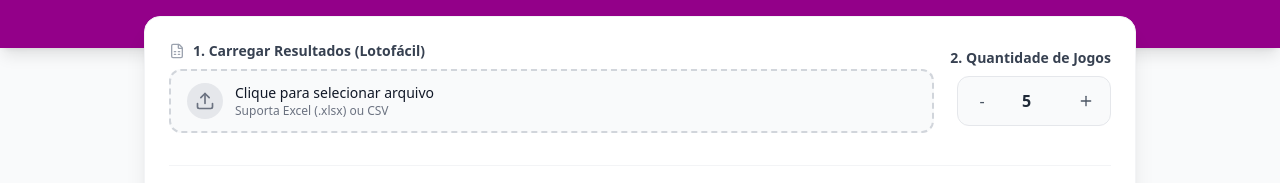
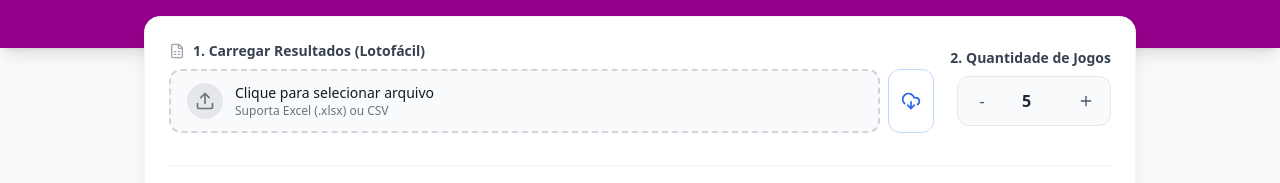
Before and after one commit to techwavedev/LotoGen-Pro, a React (Vite) app: page / in a window 1280 px wide. Shown: the part 136-319 px from the top of the page. Built offline with nearby package versions, Linux system fonts and the light colour scheme.

Commit message:
feat: add download button to fetch lottery results from asloterias.com.br

```diff
--- a/App.tsx
+++ b/App.tsx
@@ -1,5 +1,5 @@
 import React, { useState, useRef, useEffect } from 'react';
-import { Upload, Play, Download, Trash2, Clover, AlertCircle, FileSpreadsheet, Plus, Copy, Dna, Grid, CheckCircle2, CircleDot } from 'lucide-react';
+import { Upload, Play, Download, Trash2, Clover, AlertCircle, FileSpreadsheet, Plus, Copy, Dna, Grid, CheckCircle2, CircleDot, CloudDownload } from 'lucide-react';
 import { Game, DEFAULT_CONFIG, FilterConfig, HistoryAnalysis, LOTTERIES, LotteryDefinition, LotteryId } from './types';
 import { parseHistoryFile, generateGames, analyzeHistory } from './services/lotteryService';
 import GameTicket from './components/GameTicket';
@@ -24,6 +24,7 @@ function App() {
   const [isModalOpen, setIsModalOpen] = useState(false);
 
   const fileInputRef = useRef<HTMLInputElement>(null);
+  const downloadFormRef = useRef<HTMLFormElement>(null);
 
   // Reset state when lottery changes
   useEffect(() => {
@@ -42,6 +43,17 @@ function App() {
 
   const handleLotteryChange = (id: LotteryId) => {
     setCurrentLotteryId(id);
+  };
+
+  // Download history from asloterias.com.br via hidden form POST
+  const handleDownloadHistory = () => {
+    if (downloadFormRef.current) {
+      const input = downloadFormRef.current.querySelector('input[name="l"]') as HTMLInputElement;
+      if (input) {
+        input.value = lottery.downloadParam;
+      }
+      downloadFormRef.current.submit();
+    }
   };
 
   const handleFileUpload = async (e: React.ChangeEvent<HTMLInputElement>) => {
@@ -197,6 +209,13 @@ function App() {
                       </div>
                     </div>
                  </div>
+                 <button
+                   onClick={handleDownloadHistory}
+                   className="p-3 text-blue-600 hover:bg-blue-50 rounded-xl border border-blue-200 hover:border-blue-300 transition-colors"
+                   title={`Baixar resultados da ${lottery.name}`}
+                 >
+                   <CloudDownload className="w-5 h-5" />
+                 </button>
                  {history.length > 0 && (
                    <button
                     onClick={() => {
@@ -211,6 +230,18 @@ function App() {
                    </button>
                  )}
               </div>
+              {/* Hidden form for downloading results from asloterias.com.br */}
+              <form
+                ref={downloadFormRef}
+                action="https://asloterias.com.br/download_excel.php"
+                method="POST"
+                target="_blank"
+                className="hidden"
+              >
+                <input type="hidden" name="l" value={lottery.downloadParam} />
+                <input type="hidden" name="t" value="t" />
+                <input type="hidden" name="o" value="s" />
+              </form>
             </div>
 
             <div className="w-full md:w-auto flex flex-col items-stretch md:items-end">
--- a/types.ts
+++ b/types.ts
@@ -14,6 +14,7 @@ export interface LotteryDefinition {
   visualCols?: number; // Colunas VISUAIS (para o layout do app, geralmente 5 em mobile)
   color: string; // Hex color for UI
   colorName: string; // Tailwind color name approx
+  downloadParam: string; // Parameter for asloterias.com.br download (l=XX)
 }
 
 export const LOTTERIES: Record<LotteryId, LotteryDefinition> = {
@@ -26,7 +27,8 @@ export const LOTTERIES: Record<LotteryId, LotteryDefinition> = {
     cols: 5,
     visualCols: 5,
     color: '#930089',
-    colorName: 'purple'
+    colorName: 'purple',
+    downloadParam: 'lf'
   },
   megasena: {
     id: 'megasena',
@@ -37,7 +39,8 @@ export const LOTTERIES: Record<LotteryId, LotteryDefinition> = {
     cols: 10, // Filtros consideram linhas de 01-10
     visualCols: 5, // App mostra linhas de 01-05 (conforme print)
     color: '#209869',
-    colorName: 'green'
+    colorName: 'green',
+    downloadParam: 'ms'
   },
   quina: {
     id: 'quina',
@@ -48,7 +51,8 @@ export const LOTTERIES: Record<LotteryId, LotteryDefinition> = {
     cols: 10,
     visualCols: 5,
     color: '#264987',
-    colorName: 'blue'
+    colorName: 'blue',
+    downloadParam: 'qi'
   },
   lotomania: {
     id: 'lotomania',
@@ -59,9 +63,11 @@ export const LOTTERIES: Record<LotteryId, LotteryDefinition> = {
     cols: 10,
     visualCols: 5,
     color: '#F78100',
-    colorName: 'orange'
+    colorName: 'orange',
+    downloadParam: 'lm'
   }
 };
+
 
 export interface GenerationStats {
   totalAttempts: number;
```
